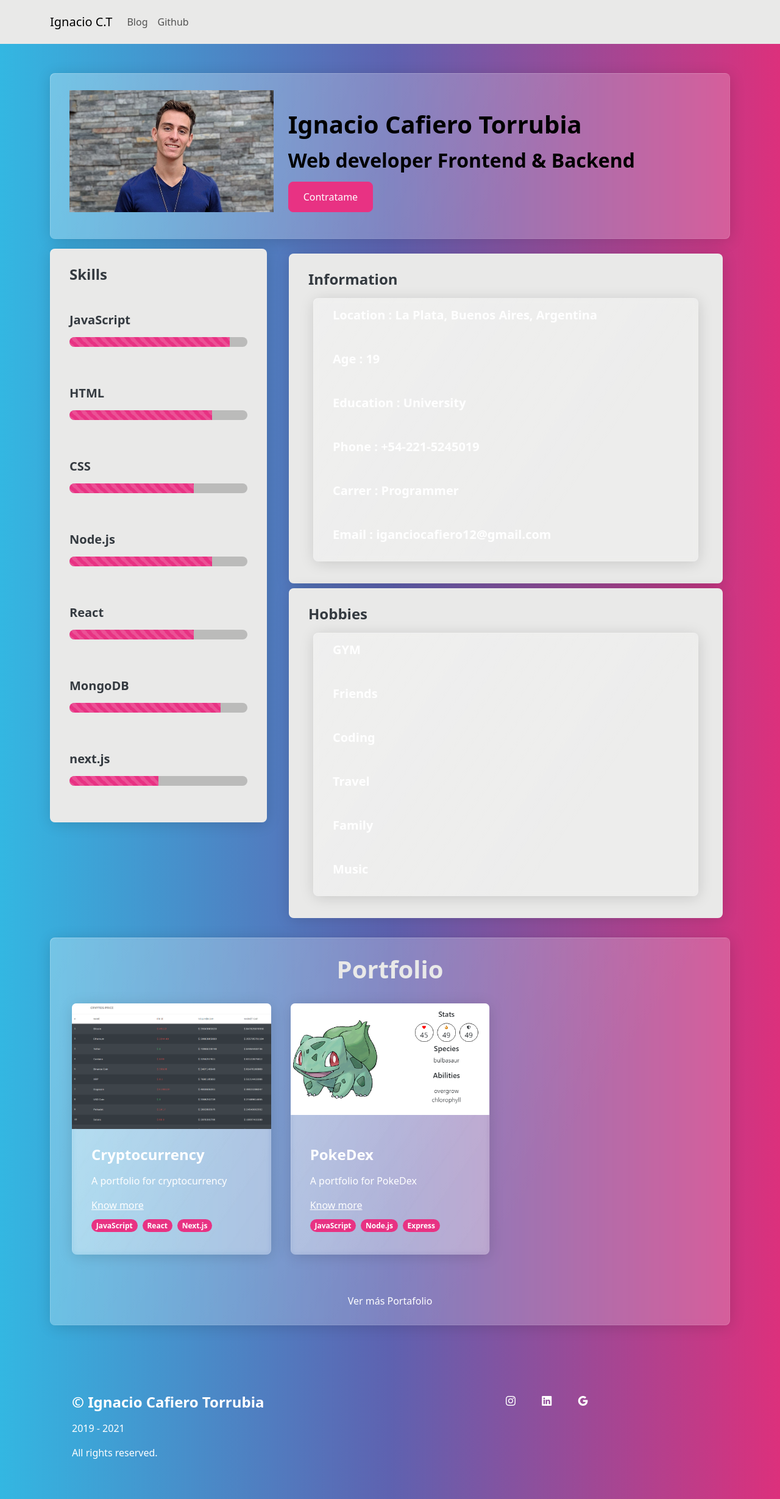
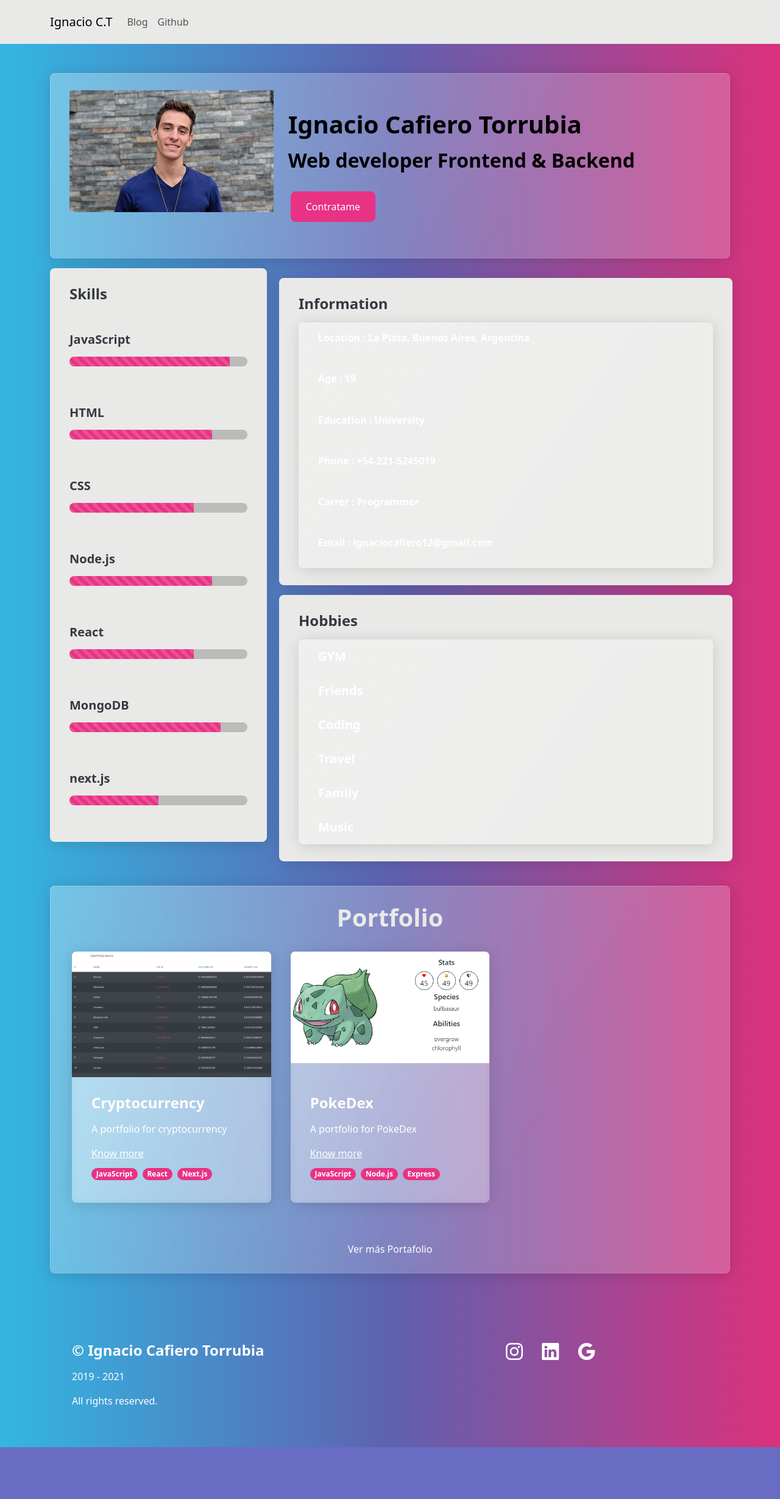
Before and after one commit to ignacioedlp/portfolio-ignacio, a Next.js app: page / in a window 1280 px wide. Shown: the whole page at 61% size. After the commit the page ends 2374 px from the top, so only its background shows below. Built offline with nearby package versions, Linux system fonts and the light colour scheme; a small style sheet from the web is missing.

Commit message:
aniadi mas funcionalidad

```diff
--- /dev/null
+++ b/components/Contact.jsx
@@ -0,0 +1,25 @@
+import Link from "next/link";
+
+export default function Contact() {
+  return (
+    <div class="modal-body p-0">
+      <div class="row">
+        <div className="col-md-2">
+          <Link href="https://www.instagram.com/tofiedlp1">
+            <h3 className="bi bi-instagram text-black" aria-hidden="true"></h3>
+          </Link>
+        </div>
+        <div className="col-md-2">
+          <Link href="https://www.linkedin.com/in/ignacio-cafiero-torrubia-743487216/">
+            <h3 className="bi bi-linkedin text-black"></h3>
+          </Link>
+        </div>
+        <div className="col-md-2">
+          <Link href="mailto:ignaciocafiero12@gmail.com">
+            <h3 className="bi bi-google text-black" aria-hidden="true"></h3>
+          </Link>
+        </div>
+      </div>
+    </div>
+  );
+}
--- a/components/Footer.jsx
+++ b/components/Footer.jsx
@@ -13,17 +13,17 @@ export default function Footer() {
           <div className="row">
             <div className="col-md-2">
               <Link href="https://www.instagram.com/tofiedlp1">
-                <i className="bi bi-instagram" aria-hidden="true"></i>
+                <h3 className="bi bi-instagram" aria-hidden="true"></h3>
               </Link>
             </div>
             <div className="col-md-2">
               <Link href="https://www.linkedin.com/in/ignacio-cafiero-torrubia-743487216/">
-                <i className="bi bi-linkedin"></i>
+                <h3 className="bi bi-linkedin"></h3>
               </Link>
             </div>
             <div className="col-md-2">
               <Link href="mailto:ignaciocafiero12@gmail.com">
-                <i className="bi bi-google" aria-hidden="true"></i>
+                <h3 className="bi bi-google" aria-hidden="true"></h3>
               </Link>
             </div>
           </div>
--- a/components/Header.jsx
+++ b/components/Header.jsx
@@ -1,4 +1,13 @@
+import { useState } from "react";
+import Contact from "./Contact";
 export default function Header() {
+  const [contactme, setContactme] = useState(false);
+
+  const handleClick = (e) => {
+    setContactme(!contactme);
+    console.log(contactme);
+  };
+
   return (
     <header>
       <div className="row">
@@ -11,14 +20,17 @@ export default function Header() {
               <div className="col-md-8">
                 <h1 className="mt-3 text-black">Ignacio Cafiero Torrubia</h1>
                 <h2 className="text-black">Web developer Frontend & Backend</h2>
-                <p className="text-black">
-                  <a
-                    className="btn btn-primary"
-                    href="https://instagram.com/tofiedlp1"
-                    target="_blank"
-                  >
-                    Contratame
-                  </a>
+                <p>
+                  <div className="row">
+                    <div className="col p-2">
+                      <a onClick={handleClick} className="btn btn-primary">
+                        Contratame
+                      </a>
+                    </div>
+                    <div className="col p-2">
+                      <div>{contactme && <Contact />}</div>
+                    </div>
+                  </div>
                 </p>
               </div>
             </div>
--- a/components/Information.jsx
+++ b/components/Information.jsx
@@ -20,52 +20,52 @@ export default function Information({ Skills, information, hobbies }) {
           </div>
         </div>
       </div>
-      <div className="col-md-8 mt-1">
-        <div className="container">
+      <div className="col-md-8 mt-1 p-0">
+        <div className="container p-1">
           <div className="card bg-light">
             <div className="card-body">
               <h4 className="card-title">Information</h4>
-              <ul className="list-group m-1">
+              <ul className="list-group mt-1">
                 <div>
                   <li className="list-group-item">
-                    <h5>Location : {information.Location}</h5>
+                    <h6>Location : {information.Location}</h6>
                   </li>
                 </div>
                 <div>
                   <li className="list-group-item">
-                    <h5>Age : {information.Age}</h5>
+                    <h6>Age : {information.Age}</h6>
                   </li>
                 </div>
                 <div>
                   <li className="list-group-item">
-                    <h5>Education : {information.Education}</h5>
+                    <h6>Education : {information.Education}</h6>
                   </li>
                 </div>
                 <div>
                   <li className="list-group-item">
-                    <h5>Phone : {information.Phone}</h5>
+                    <h6>Phone : {information.Phone}</h6>
                   </li>
                 </div>
                 <div>
                   <li className="list-group-item">
-                    <h5>Carrer : {information.Carrer}</h5>
+                    <h6>Carrer : {information.Carrer}</h6>
                   </li>
                 </div>
                 <div>
                   <li className="list-group-item">
-                    <h5>Email : {information.Email}</h5>
+                    <h6>Email : {information.Email}</h6>
                   </li>
                 </div>
               </ul>
             </div>
           </div>
-          <div className="card bg-light mt-1">
+          <div className="card bg-light mt-2">
             <div className="card-body">
               <h4 className="card-title">Hobbies</h4>
-              <ul className="list-group m-1">
+              <ul className="list-group">
                 {hobbies.map((hob, index) => (
                   <div key={index}>
-                    <li className="list-group-item">
+                    <li className="list-group-item pb-0">
                       <h5>{hob}</h5>
                     </li>
                   </div>
--- a/components/Portafolios.jsx
+++ b/components/Portafolios.jsx
@@ -5,7 +5,7 @@ export default function Portafolios({ portfolios }) {
   return (
     <div className="row py-2">
       <div className="col-md-12">
-        <div className="card card-body sbg-dark">
+        <div className="card card-body ">
           <div className="row">
             <div className="col-md-12">
               <h1 className="text-center text-light">Portfolio</h1>
--- a/profile.js
+++ b/profile.js
@@ -35,7 +35,7 @@ export const information = {
     Education: 'University',
     Carrer: 'Programmer',
     Phone: '+54-221-5245019',
-    Email: 'iganciocafiero12@gmail.com',
+    Email: 'ignaciocafiero12@gmail.com',
 }
 
 export const hobbies = [
```
